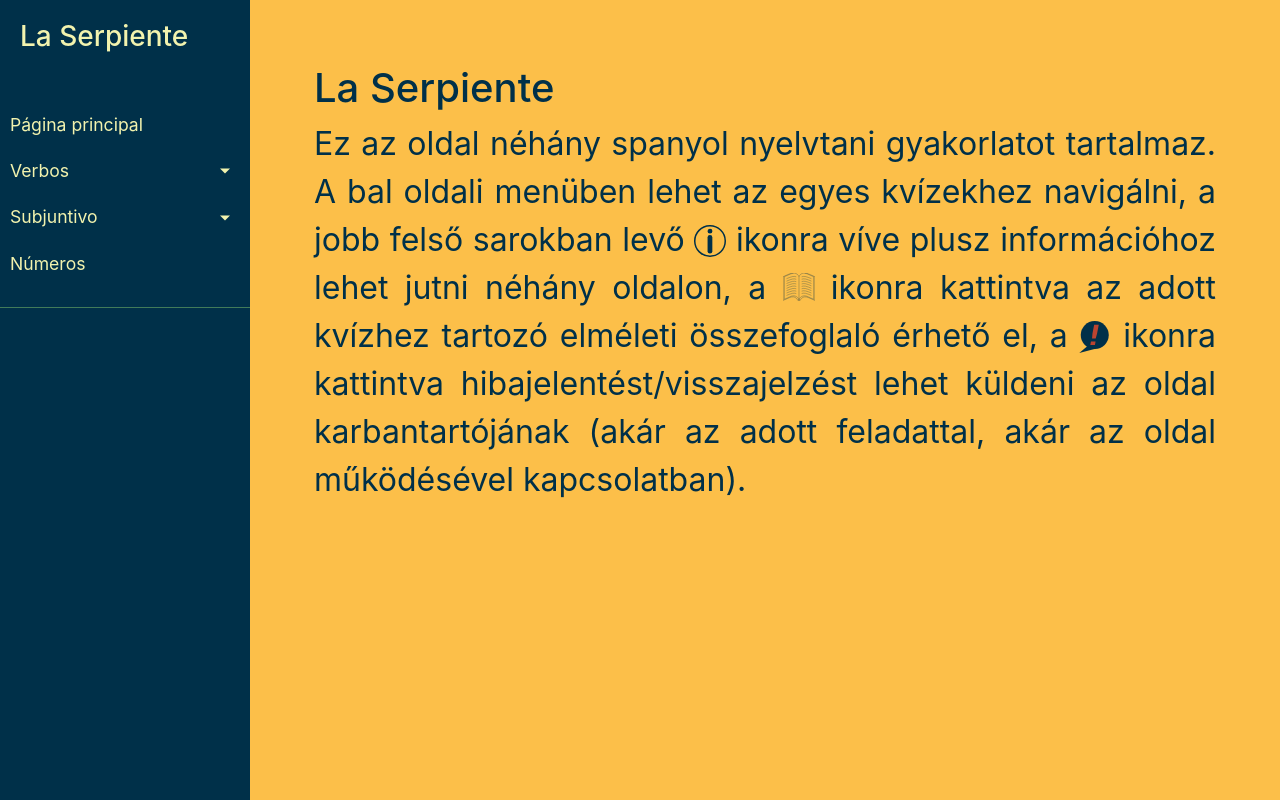
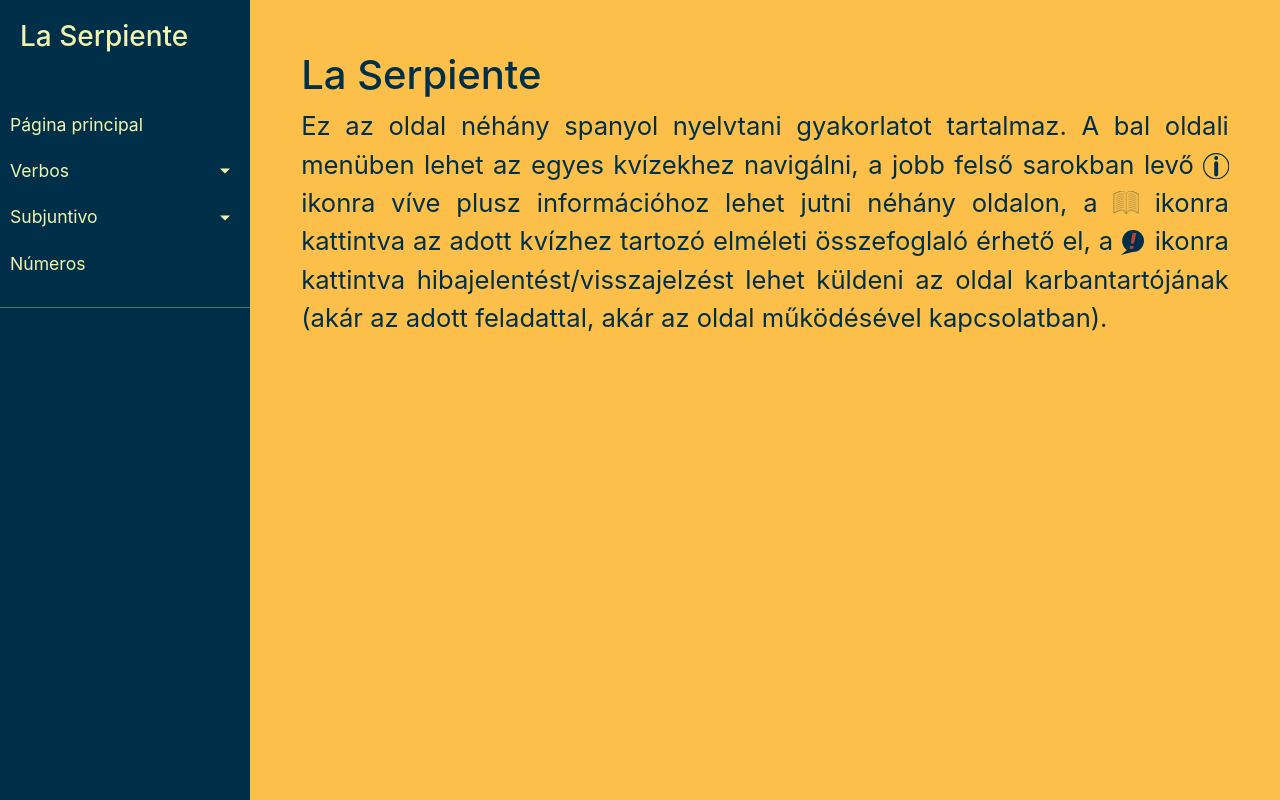
Before and after one commit to fabatka/laserpiente, a Flask app: page / in a window 1280 px wide. Run offline with Flask 2, Linux system fonts and the light colour scheme; some libraries are stand-ins or nearby versions.

Commit message:
Adjust textsize and base font size

```diff
--- a/app/static/css/standards.css
+++ b/app/static/css/standards.css
@@ -6,7 +6,11 @@
     --color5: rgba(65, 123, 90, 1);
     --color6: rgba(85, 40, 111, 1);
 
-    --textsize: 4vmin;
+    --textsize: calc(1.1rem + 1vmin);
+}
+
+html {
+    font-size: 100%;
 }
 
 .icon {
```
